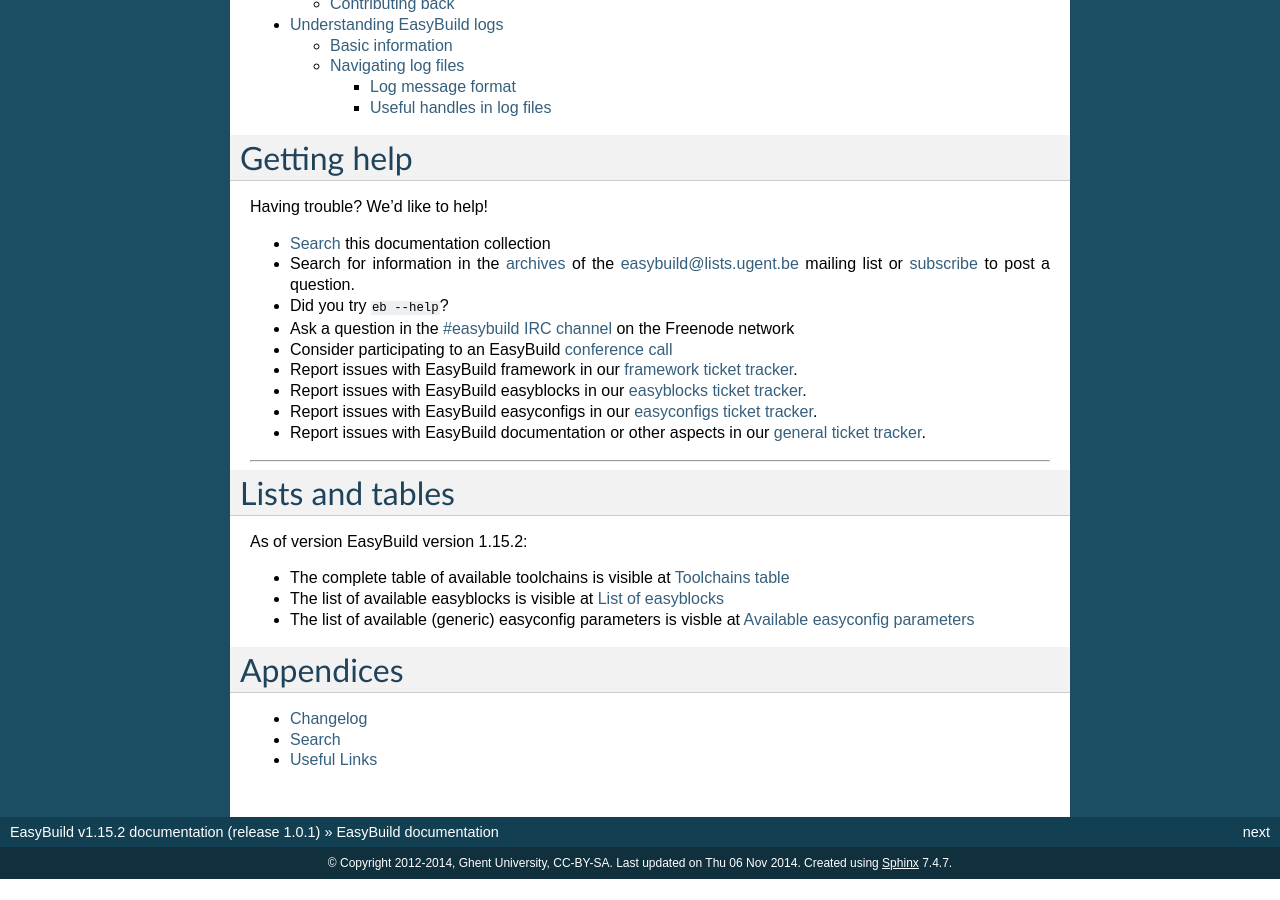
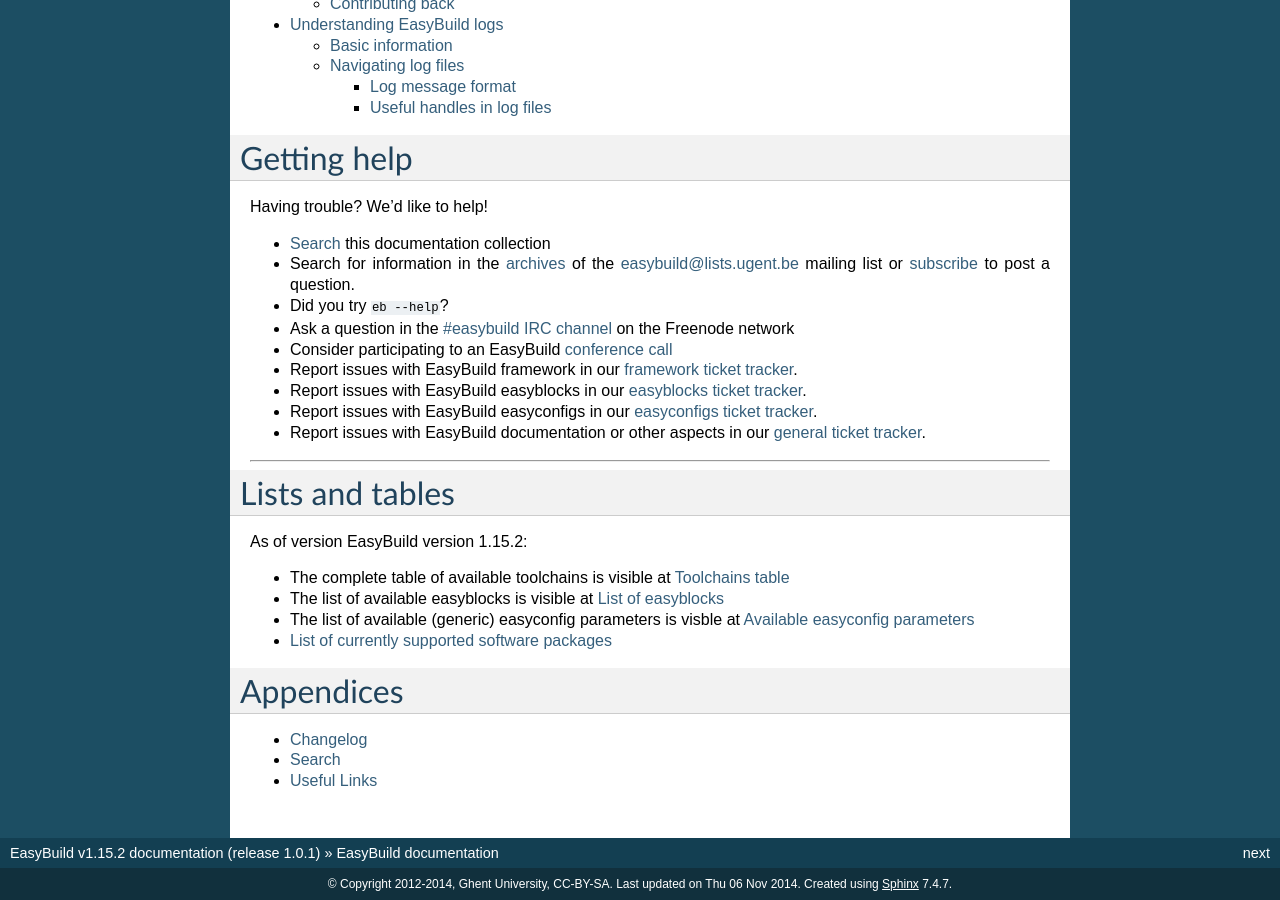
Before and after one commit to easybuilders/easybuild, a Sphinx documentation site: the page built from docs/index.rst, in a window 1280 px wide and 900 px high, scrolled down 1701 px. Built offline with Sphinx 7.4.7, drawn with Linux system fonts in a browser that asks for light colours; before the commit the page ends 2580 px from its top, so only the background shows below that.

Commit message:
added a list of supported software packages

```diff
--- a/docs/index.rst
+++ b/docs/index.rst
@@ -81,6 +81,7 @@
 * The complete table of available toolchains is visible at :ref:`toolchains_table`
 * The list of available easyblocks is visible at :ref:`basic_usage_easyblocks`
 * The list of available (generic) easyconfig parameters is visble at :ref:`easyconfigs_parameters`
+* `List of currently supported software packages <https://github.com/hpcugent/easybuild/wiki/List-of-supported-software-packages>`_
 
 Appendices
 ==========
```
